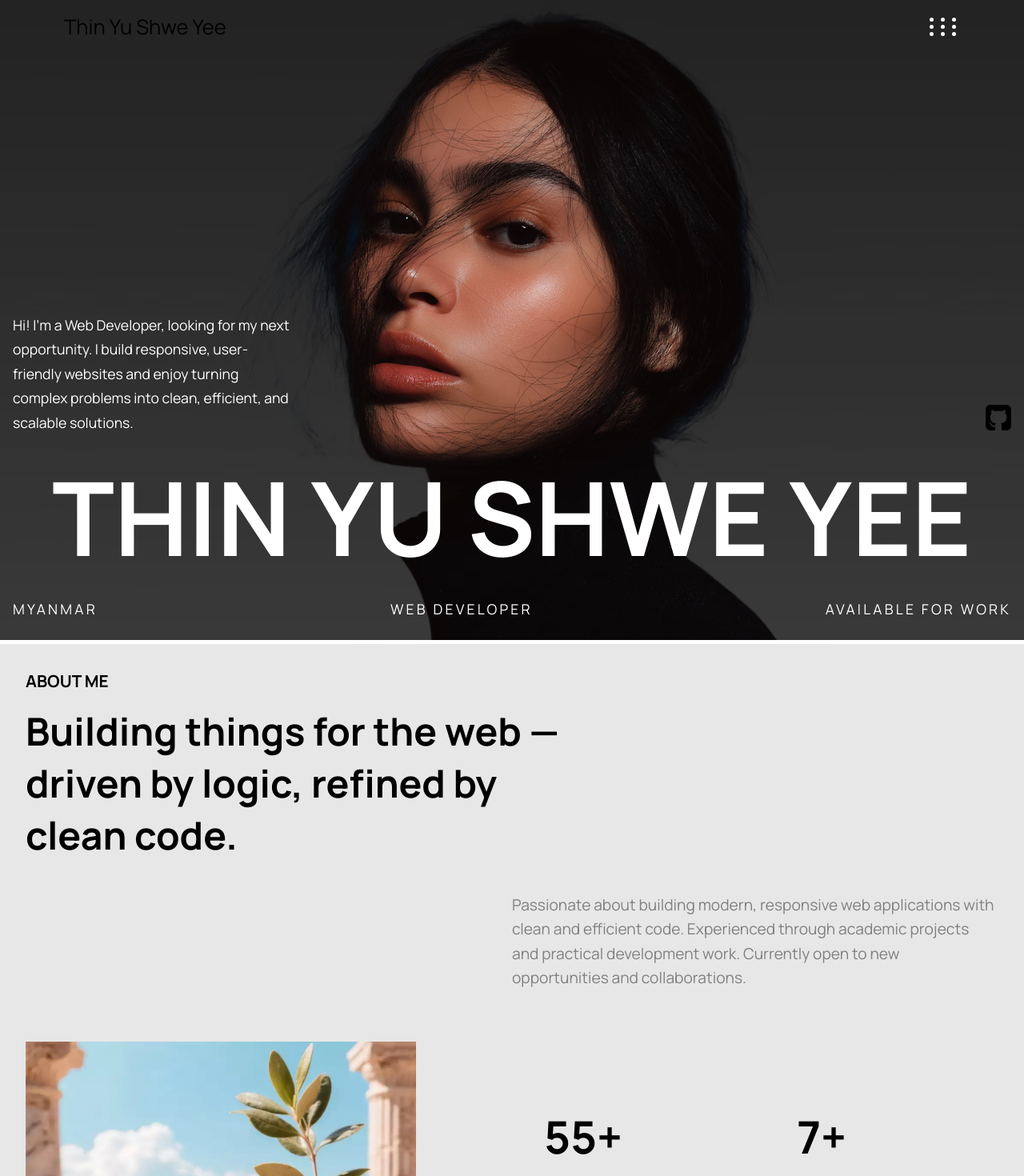
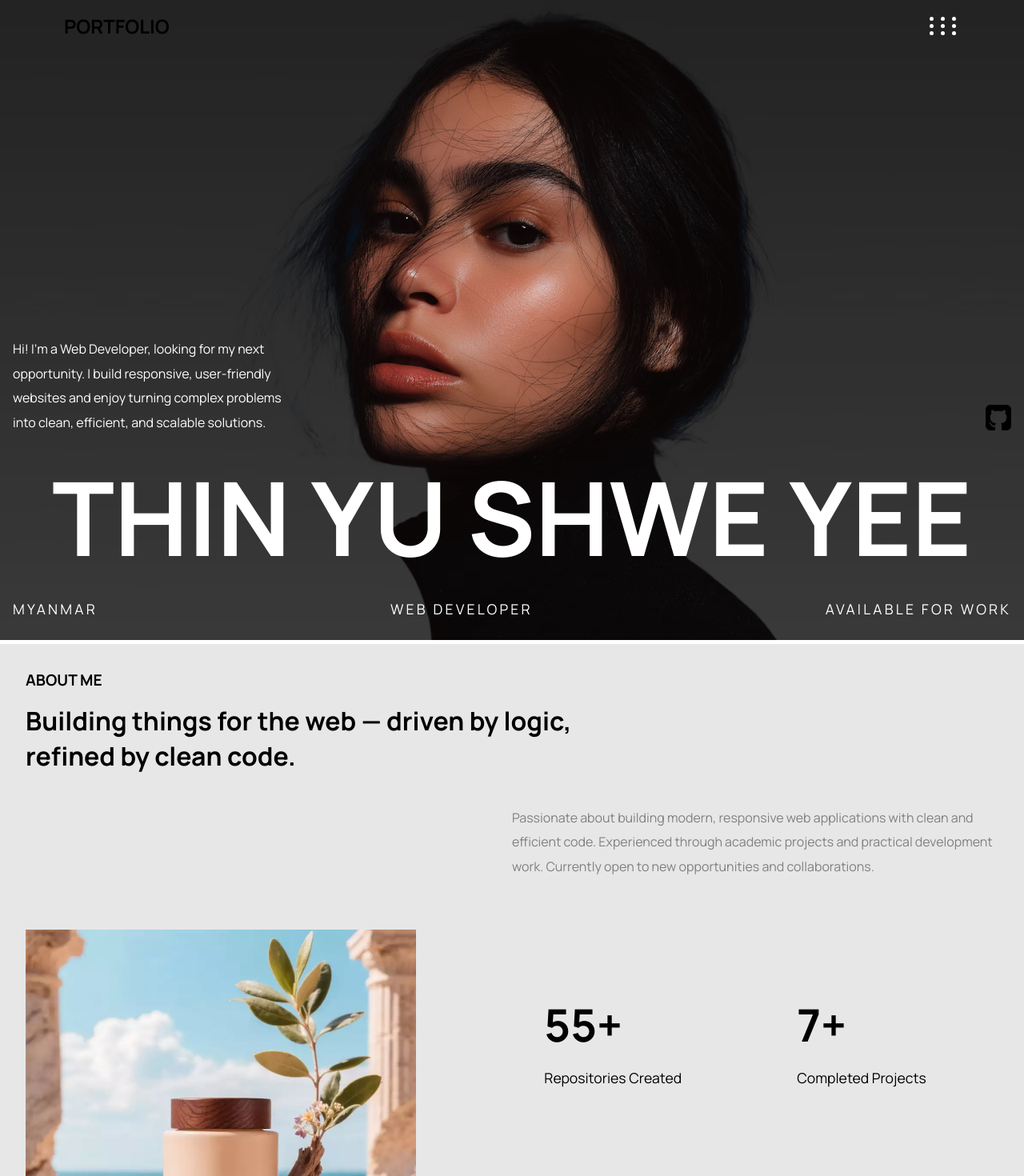
Before and after one commit to ThinYuShwe/Developer-Portfolio, a React (Vite) app: page /#/ in a window 1280 px wide. Before the commit this address led to /#/home. Shown: the top 1470 px of the page at 80% size. Built offline with nearby package versions, Linux system fonts and the light colour scheme.

Commit message:
make some changes in css

```diff
--- a/src/components/FAQDiv.jsx
+++ b/src/components/FAQDiv.jsx
@@ -53,8 +53,8 @@ export function FAQDiv() {
           <h2 className="faq-title">FAQs</h2>
 
           <p className="faq-description">
-            No jargon, no fluff. Just clear answers to the most common questions
-            about the work and process.
+            Clear, straightforward answers to the most common questions about
+            the work and process.
           </p>
         </header>
 
--- a/src/components/Footer.jsx
+++ b/src/components/Footer.jsx
@@ -5,61 +5,11 @@ import { Link } from "react-router-dom";
 export function Footer() {
   return (
     <footer className="site-footer">
-      <section className="footer-intro">
-        <h2 className="footer-title">Get in Touch</h2>
-      </section>
+      {/* <section className="footer-intro">
+        <h2 className="footer-title">Thin Yu Shwe Yee .</h2>
+      </section> */}
 
       <div className="footer-content">
-        {/* <nav className="social-navigation" aria-label="Social media links">
-          <h3 className="footer-heading">Follow Me</h3>
-
-          <ul className="footer-list">
-            <li className="footer-list-item">
-              <a
-                href="https://linkedin.com"
-                target="_blank"
-                rel="noopener noreferrer"
-                className="footer-link"
-              >
-                LinkedIn
-              </a>
-            </li>
-
-            <li className="footer-list-item">
-              <a
-                href="https://instagram.com"
-                target="_blank"
-                rel="noopener noreferrer"
-                className="footer-link"
-              >
-                Instagram
-              </a>
-            </li>
-
-            <li className="footer-list-item">
-              <a
-                href="https://dribbble.com"
-                target="_blank"
-                rel="noopener noreferrer"
-                className="footer-link"
-              >
-                Dribbble
-              </a>
-            </li>
-
-            <li className="footer-list-item">
-              <a
-                href="https://youtube.com"
-                target="_blank"
-                rel="noopener noreferrer"
-                className="footer-link"
-              >
-                YouTube
-              </a>
-            </li>
-          </ul>
-        </nav> */}
-
         <nav className="footer-navigation" aria-label="Footer navigation">
           <h3 className="footer-heading">Navigation</h3>
 
--- a/src/components/Header.css
+++ b/src/components/Header.css
@@ -11,9 +11,11 @@
 }
 
 .nav-logo {
-  font-size: 1.6rem;
+  font-size: 1.5rem;
   text-decoration: none;
   color: black;
+  font-weight: bolder;
+  text-transform: uppercase;
 }
 
 .site-header {
--- a/src/components/Header.jsx
+++ b/src/components/Header.jsx
@@ -31,7 +31,7 @@ export function Header() {
         <ul className="nav-list">
           <li className="nav-item">
             <NavLink to="/" className="nav-logo">
-              Thin Yu Shwe Yee
+              Portfolio
             </NavLink>
           </li>
 
--- a/src/components/ProjectsDiv.jsx
+++ b/src/components/ProjectsDiv.jsx
@@ -113,7 +113,7 @@ export function ProjectsDiv({ className = "" }) {
 
             <li className="project-card project-card-6">
               <article className="project-card-article6">
-                <a href="/projects/project-6">
+                <a href="#" target="_blank" rel="noopener noreferrer">
                   <img
                     src={project6}
                     alt="Preview of Project Six"
--- a/src/pages/HomePage.css
+++ b/src/pages/HomePage.css
@@ -12,10 +12,6 @@
 
 .hero-image-container {
   position: relative;
-}
-
-.hero-details {
-  padding: 1rem;
 }
 
 .hero-content {
@@ -49,7 +45,7 @@
 
 .hero-description {
   width: 22rem;
-  font-size: 1.1rem;
+  /* font-size: 1.1rem; */
   line-height: 1.9rem;
 }
 
@@ -63,6 +59,9 @@
   display: flex;
   align-items: center;
   justify-content: space-between;
+  flex-wrap: wrap;
+  padding: 1rem;
+  gap: 1rem;
 }
 
 .detail-text {
@@ -90,7 +89,7 @@
 
 .about-title {
   text-transform: uppercase;
-  font-size: 1.3rem;
+  font-size: 1.2rem;
 }
 
 .about-subtitle {
@@ -106,7 +105,7 @@
 }
 
 .about-description {
-  font-size: 1.2rem;
+  font-size: 1rem;
   line-height: 1.9rem;
   color: grey;
 }
@@ -218,6 +217,7 @@
 .contact-title {
   font-size: 1.7rem;
   text-transform: uppercase;
+  font-weight: bold;
 }
 
 .skills-description {
@@ -250,7 +250,7 @@
 }
 
 .process-list {
-  margin-top: 6rem;
+  margin-top: 5rem;
   display: flex;
   flex-direction: column;
   gap: 1rem;
@@ -264,7 +264,7 @@
 .process-header {
   display: flex;
   flex-direction: column;
-  gap: 1rem;
+  gap: 2rem;
 }
 
 .process-description {
@@ -386,6 +386,7 @@
 
 .faq-description {
   font-size: 1.1rem;
+  line-height: 2rem;
 }
 
 .faq-card {
@@ -437,7 +438,7 @@
   display: flex;
   flex-direction: column;
   gap: 1rem;
-  margin-bottom: 10rem;
+  margin-bottom: 5rem;
 }
 
 .contact-description {
@@ -585,9 +586,9 @@
 }
 
 @media screen and (min-width: 75rem) {
-  .about-subtitle {
+  /* .about-subtitle {
     font-size: 3rem;
-  }
+  } */
 
   .about-subtitle {
     width: 57%;
@@ -638,9 +639,9 @@
     gap: 4rem;
   }
 
-  .projects-description {
+  /* .projects-description {
     font-size: 1.1rem;
-  }
+  } */
 
   .projects-heading-inner-group {
     width: 30%;
@@ -730,7 +731,7 @@
   }
 
   .skills-description {
-    width: 20rem;
+    width: 25rem;
     margin-left: auto;
   }
 
@@ -756,11 +757,11 @@
   }
 
   .process-title {
-    font-size: 6rem;
+    font-size: 5rem;
   }
 
   .process-description {
-    width: 20rem;
+    width: 50%;
     margin-left: auto;
   }
 
@@ -808,7 +809,7 @@
   }
 
   .background-description {
-    width: 20rem;
+    width: 25rem;
     margin-left: auto;
   }
 
@@ -856,7 +857,7 @@
   }
 
   .faq-description {
-    width: 20rem;
+    width: 25rem;
     margin-left: auto;
   }
 
@@ -880,7 +881,7 @@
   }
 
   .contact-description {
-    width: 20rem;
+    width: 25rem;
     margin-left: auto;
   }
 
```
